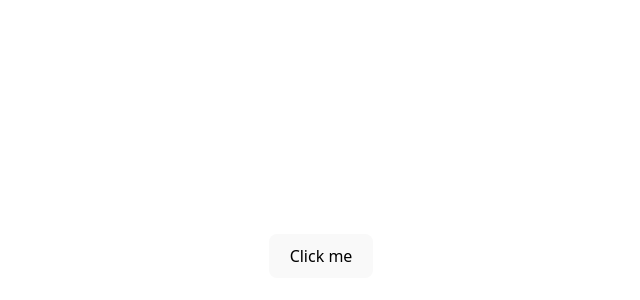
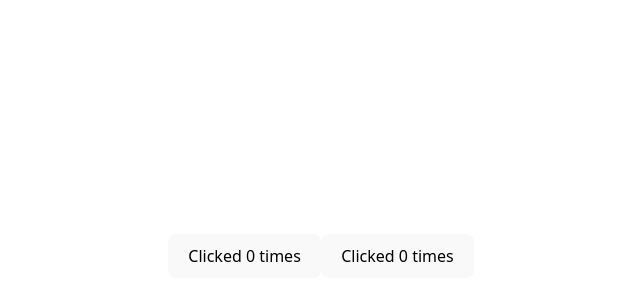
Before and after one commit to ACO1S/appdev1, a React (Vite) app in the folder react-quickstart/: page / in a window 1280 px wide. Shown: the part 144-444 px from the top of the page, without its empty margins (319-959 px from the left). Built offline with nearby package versions, Linux system fonts and the light colour scheme.

Commit message:
Done using hooks

```diff
--- a/react-quickstart/src/App.jsx
+++ b/react-quickstart/src/App.jsx
@@ -1,22 +1,28 @@
 import './App.css'
 
+import { useState } from 'react';
+
 function MyButton() {
+  const [count, setCount] = useState(0);
+
   function handleClick() {
-    alert('Hello, User!');
+    setCount(count + 1);
   }
 
   return (
     <button onClick={handleClick}>
-      Click me
+      Clicked {count} times
     </button>
   );
 }
+
 
 function App() {
 
   return (
   <>
     <MyButton/>
+    <MyButton/>
   </>
   )
 }
```
